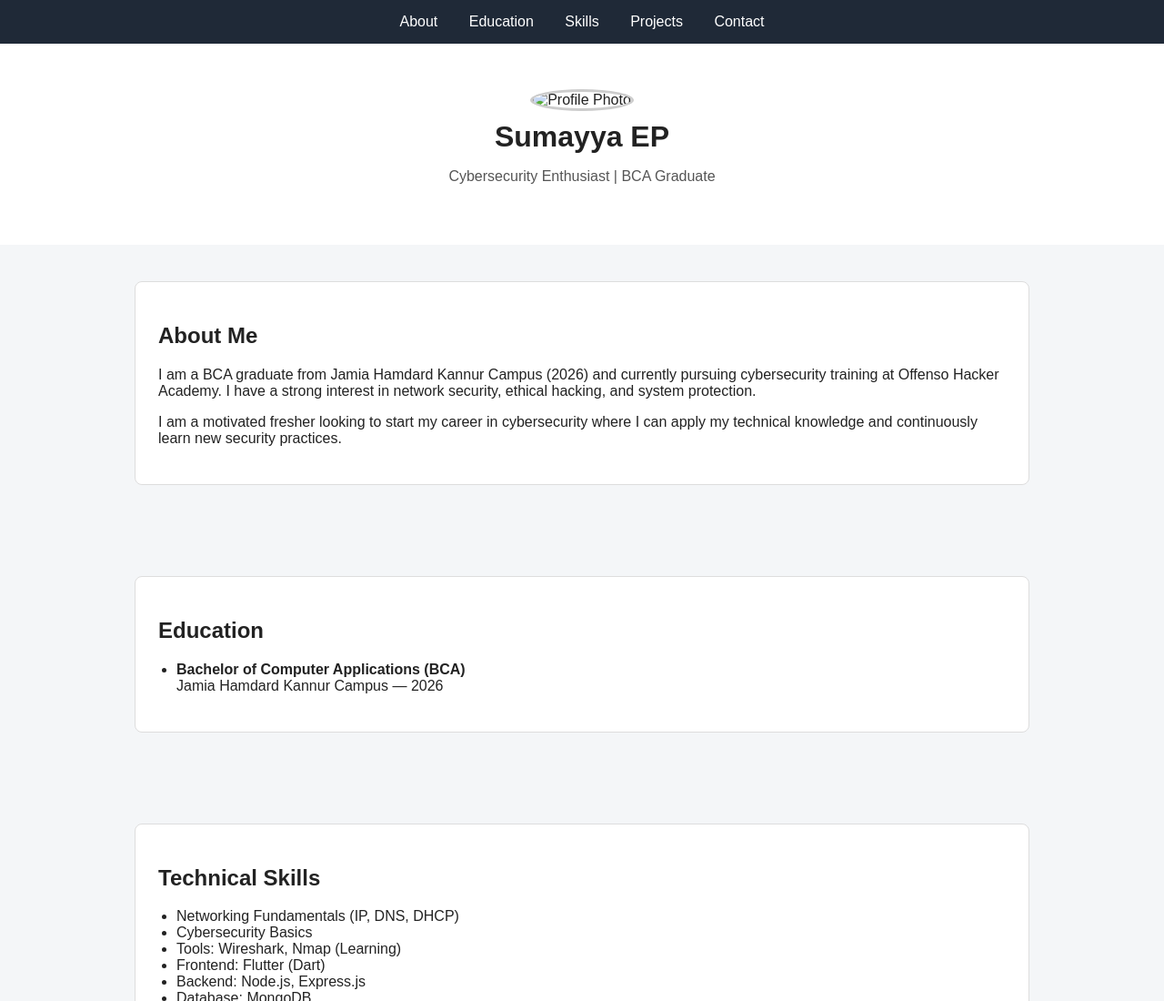
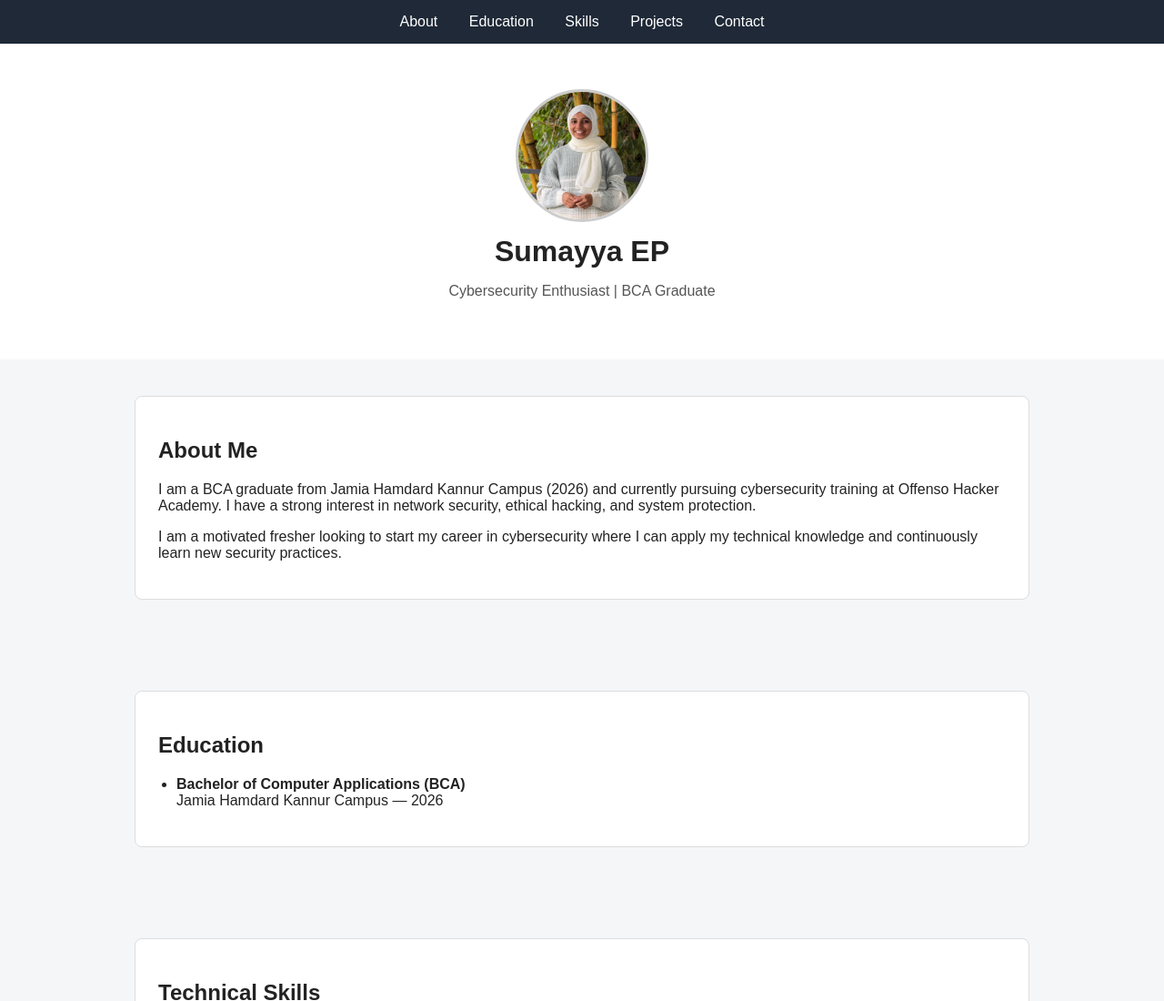
Before and after one commit to sumayyaep/portfolio, a plain HTML site: page index.html in a window 1280 px wide. Shown: the top 1100 px of the page at 91% size. Drawn offline with Linux system fonts and the light colour scheme.

Commit message:
Update index.html

```diff
--- a/index.html
+++ b/index.html
@@ -89,7 +89,7 @@ footer {
 
 <!-- HERO -->
 <div class="hero">
-  <img src="profile.jpg" class="profile" alt="Profile Photo">
+  <img src="profile.jpg.jpeg" class="profile" alt="Profile Photo">
   <h1>Sumayya EP</h1>
   <p>Cybersecurity Enthusiast | BCA Graduate</p>
 </div>
```
